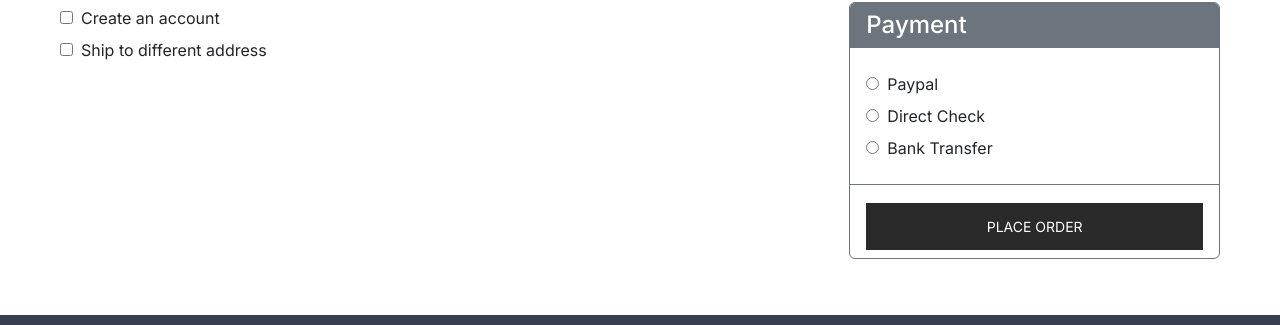
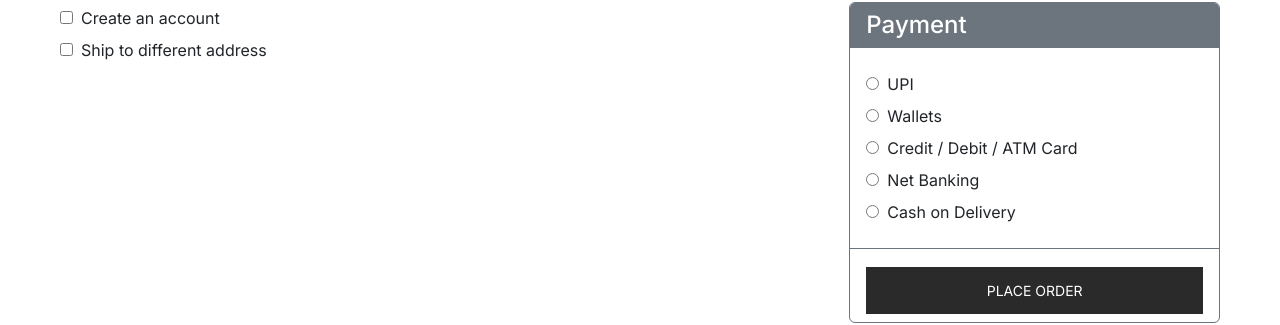
Before and after one commit to Rohit-web-dev/mascumen-ecommerce, a Next.js app: page /checkout in a window 1280 px wide. Shown: the part 763-1088 px from the top of the page. Built offline with nearby package versions, Linux system fonts and the light colour scheme; no server answers.

Commit message:
add order details

```diff
--- a/src/app/cart/page.js
+++ b/src/app/cart/page.js
@@ -40,7 +40,7 @@ const Cart = () => {
   const recalculateCart = () => {
     let subtotal = 0;
     cartItems.forEach((item) => {
-      subtotal += item.ecommerceWebProducts[0]?.price * item?.productItem;
+      subtotal = item?.ecommerceWebProducts[0]?.price * item?.productItem;
     });
     const tax = subtotal * taxRate;
     const shipping = subtotal > 0 ? shippingRate : 0;
--- a/src/app/checkout/page.js
+++ b/src/app/checkout/page.js
@@ -3,7 +3,7 @@ import { useState, useEffect } from 'react';
 import "@/app/styles/style.css"
 import Banner from '@/components/common/Banner'
 import img from '../../../public/assets/images/about-us-page-heading.jpg'
-import { getCartData, roleID, addUserAddress } from '@/appwrite/config';
+import { getCartData, roleID, addOrderAllDetails } from '@/appwrite/config';
 import CommonToast from '@/components/common/CommonToast';
 import Loader from '../loading';
 
@@ -11,9 +11,12 @@ const Checkout = () => {
   const [cartItems, setCartItems] = useState([]);
   const [loading, setLoading] = useState(true);
   const [cartTotal, setCartTotal] = useState(0);
+  const [isChecked, setIsChecked] = useState(false);
+  const [selectedValue, setSelectedValue] = useState(null);
   const taxRate = 0.05;
   const shippingRate = 15.0;
-  const [isChecked, setIsChecked] = useState(false);
+
+
   const handleCheckboxChange = () => {
     setIsChecked(!isChecked);
   };
@@ -31,7 +34,6 @@ const Checkout = () => {
       });
   }, []);
 
-  console.log(cartItems);
 
   useEffect(() => {
     recalculateCart();
@@ -69,14 +71,24 @@ const Checkout = () => {
   };
 
 
+  const handleRadioChange = (event) => {
+    setSelectedValue(event.target.value);
+  };
+
+
   const handleSubmit = async (event) => {
+    const dataToSend = cartItems.map((item) => {
+      return {
+        productId: item?.$id,
+        productItem: item?.productItem,
+      };
+    });
     event.preventDefault();
-    console.log("data: ", checkoutDetails);
-    await addUserAddress(roleID, checkoutDetails);
+    await addOrderAllDetails(roleID, checkoutDetails, selectedValue, totalAmount, dataToSend);
     try {
-      CommonToast("success", "Successfully added user address");
+      CommonToast("success", "Successfully added order details");
     } catch (error) {
-      console.error('Error fetching updated cart data:', error);
+      console.error('Error added order details:', error);
     }
   };
 
@@ -225,20 +237,32 @@ const Checkout = () => {
                   <div className="card-body">
                     <div className="form-group">
                       <div className="custom-control custom-radio my-2">
-                        <input type="radio" className="custom-control-input me-2" name="payment" id="paypal" />
-                        <label className="custom-control-label" for="paypal">Paypal</label>
+                        <input type="radio" className="custom-control-input me-2" value="UPI" checked={selectedValue === 'UPI'} onChange={handleRadioChange} id="upi" />
+                        <label className="custom-control-label" for="upi">UPI</label>
                       </div>
                     </div>
                     <div className="form-group">
                       <div className="custom-control custom-radio my-2">
-                        <input type="radio" className="custom-control-input me-2" name="payment" id="directcheck" />
-                        <label className="custom-control-label" for="directcheck">Direct Check</label>
+                        <input type="radio" className="custom-control-input me-2" value="Wallets" checked={selectedValue === 'Wallets'} onChange={handleRadioChange} id="wallets" />
+                        <label className="custom-control-label" for="wallets">Wallets</label>
                       </div>
                     </div>
                     <div className="">
                       <div className="custom-control custom-radio my-2">
-                        <input type="radio" className="custom-control-input me-2" name="payment" id="banktransfer" />
-                        <label className="custom-control-label" for="banktransfer">Bank Transfer</label>
+                        <input type="radio" className="custom-control-input me-2" value="Card" checked={selectedValue === 'Card'} onChange={handleRadioChange} id="card" />
+                        <label className="custom-control-label" for="card">Credit / Debit / ATM Card</label>
+                      </div>
+                    </div>
+                    <div className="">
+                      <div className="custom-control custom-radio my-2">
+                        <input type="radio" className="custom-control-input me-2" value="Net Banking" checked={selectedValue === 'Net Banking'} onChange={handleRadioChange} id="netBanking" />
+                        <label className="custom-control-label" for="netBanking">Net Banking</label>
+                      </div>
+                    </div>
+                    <div className="">
+                      <div className="custom-control custom-radio my-2">
+                        <input type="radio" className="custom-control-input me-2" value="COD" checked={selectedValue === 'COD'} onChange={handleRadioChange} id="cod" />
+                        <label className="custom-control-label" for="cod">Cash on Delivery</label>
                       </div>
                     </div>
                   </div>
--- a/src/appwrite/config.js
+++ b/src/appwrite/config.js
@@ -138,10 +138,10 @@ export const removeWishlistItem = (itemId) => {
 };
 
 
-// -- added user address --
-export const addUserAddress = async (userID, address) => {
+// -- added order details --
+export const addOrderAllDetails = async (userID, address, payment, amount, product) => {
   try {
-    const response = await databases.createDocument(
+    const userAddress = await databases.createDocument(
       '658a5a2edc47302eb5d2',
       '659d1b647efdf3940520',
       ID.unique(),
@@ -155,10 +155,48 @@ export const addUserAddress = async (userID, address) => {
         pin: address?.pin,
       }
     );
-    console.log('Product added to cart:', response);
-    return response.documents;
+
+    const oderDetails = await databases.createDocument(
+      '658a5a2edc47302eb5d2',
+      '659e28b8c7ae24db37c9',
+      ID.unique(),
+      {
+        userId: userID,
+        totalAmount: amount,
+        paymentId: payment,
+        orderItems: [],
+        userAddress: userAddress.$id,
+      }
+    );
+
+    Promise.allSettled(product.map(async (item) => await databases.createDocument(
+      '658a5a2edc47302eb5d2',
+      '659e2a0807c23128c50e',
+      ID.unique(),
+      {
+        orderId: oderDetails?.$id,
+        productId: item.productId,
+        productItem: item.productItem,
+      }
+    ))).then(async (results) => {
+      console.log('Order item added successfully:', results);
+      const value = results.map((item) => (item?.value?.$id))
+      const updateValue = await databases.updateDocument(
+        '658a5a2edc47302eb5d2',
+        '659e28b8c7ae24db37c9',
+        oderDetails?.$id,
+        {
+          orderItems: value,
+        }
+      );
+      console.log(updateValue);
+    })
+      .catch((error) => {
+        console.error('Error adding order items:', error);
+      });
+
   } catch (error) {
-    console.error('Error adding product to cart:', error);
+    console.error('Error Order Details:', error);
     throw error;
   }
 };
```
